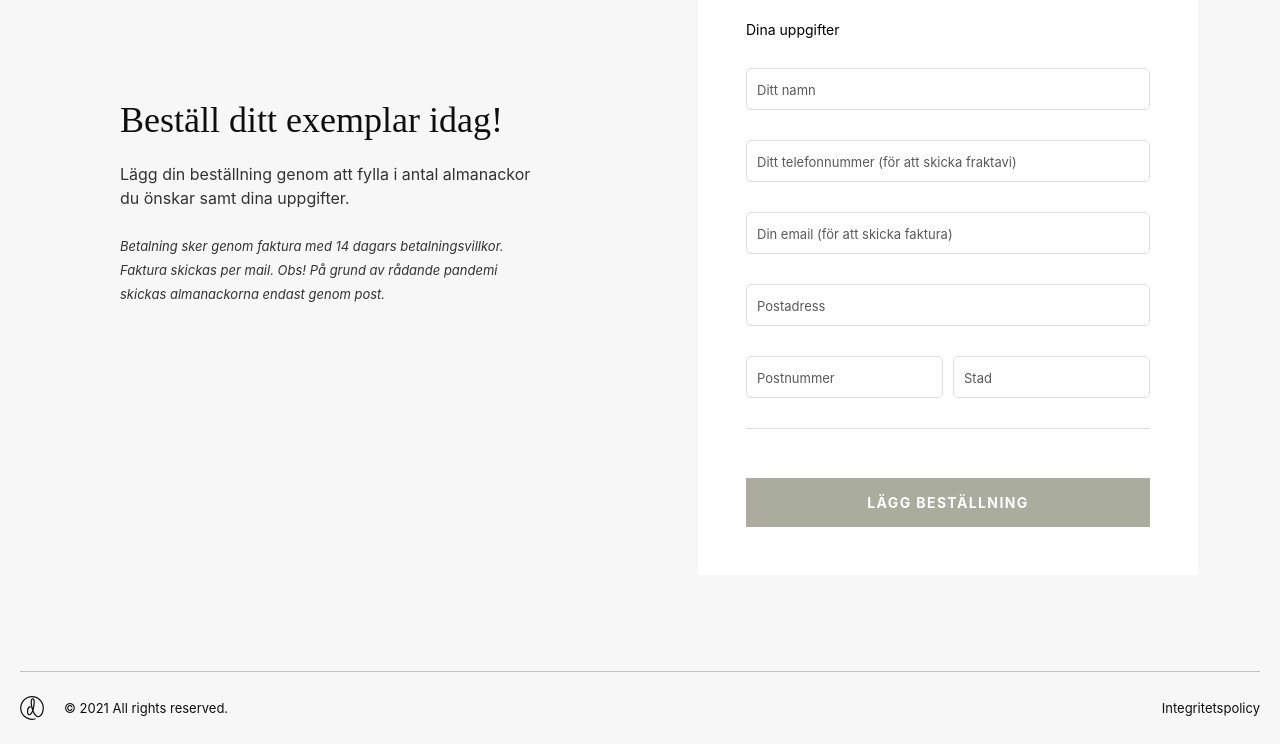
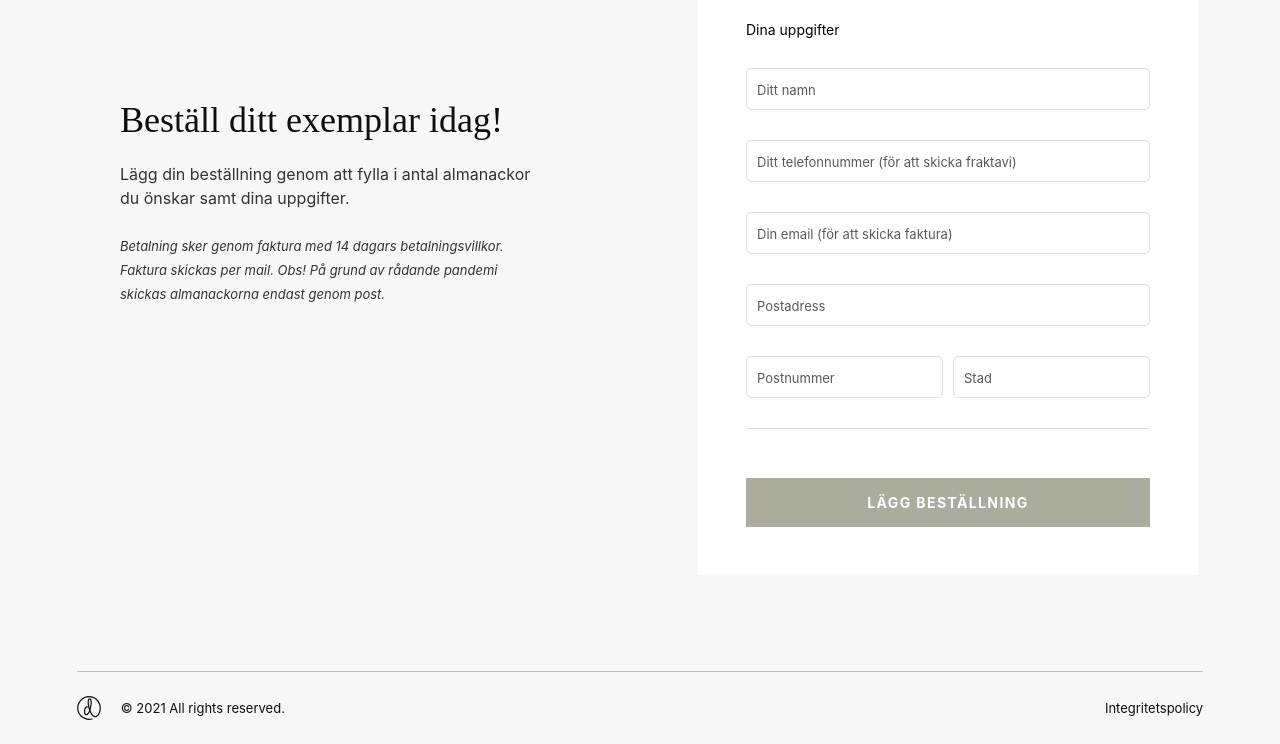
Before and after one commit to dtangerfors/juice, a Gatsby site: page /almanacka in a window 1280 px wide. Shown: the part 2480-3224 px from the top of the page. Built offline with nearby package versions, Linux system fonts and the light colour scheme; Gatsby itself is replaced by a stand-in of ours; a web font is replaced by a local one.

Commit message:
Updated design for footer

```diff
--- a/src/components/layout.js
+++ b/src/components/layout.js
@@ -53,10 +53,22 @@ const MainWrapper = styled.main`
   }
 `
 const Container = styled.div`
-  max-width: 130rem;
+  max-width: 88vw;
   width: 100%;
   margin: 0 auto;
   padding: ${variables.padding.large} ${variables.padding.small};
+
+  @media ${screen.xLarge} {
+    max-width: 92vw;
+    padding: 0 0 ${variables.padding.large};
+  }
+
+  @media ${screen.large} {
+    max-width: 100vw;
+    padding: 0 ${variables.padding.small} ${variables.padding.large};
+    padding-left: max(2rem, env(safe-area-inset-left));
+    padding-right: max(2rem, env(safe-area-inset-right));
+  }
 `
 
 const Footer = styled.footer`
```
